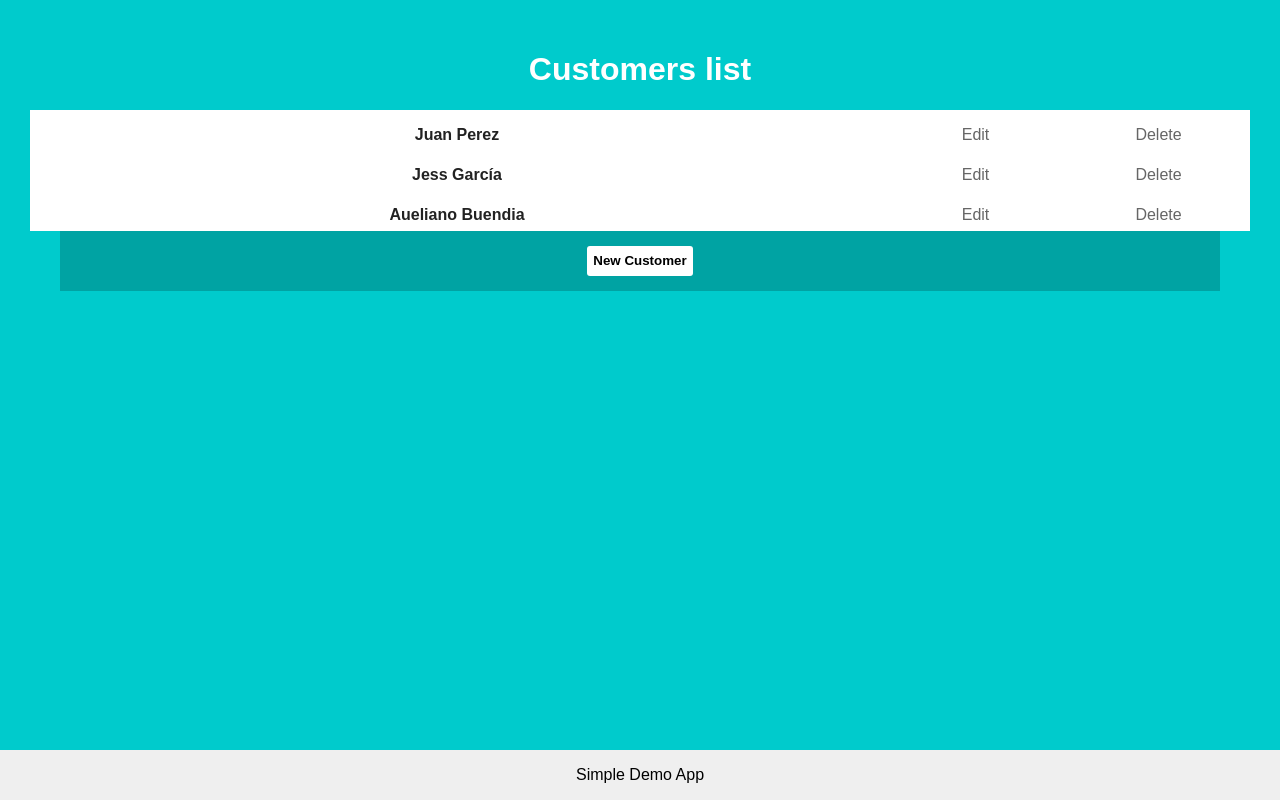
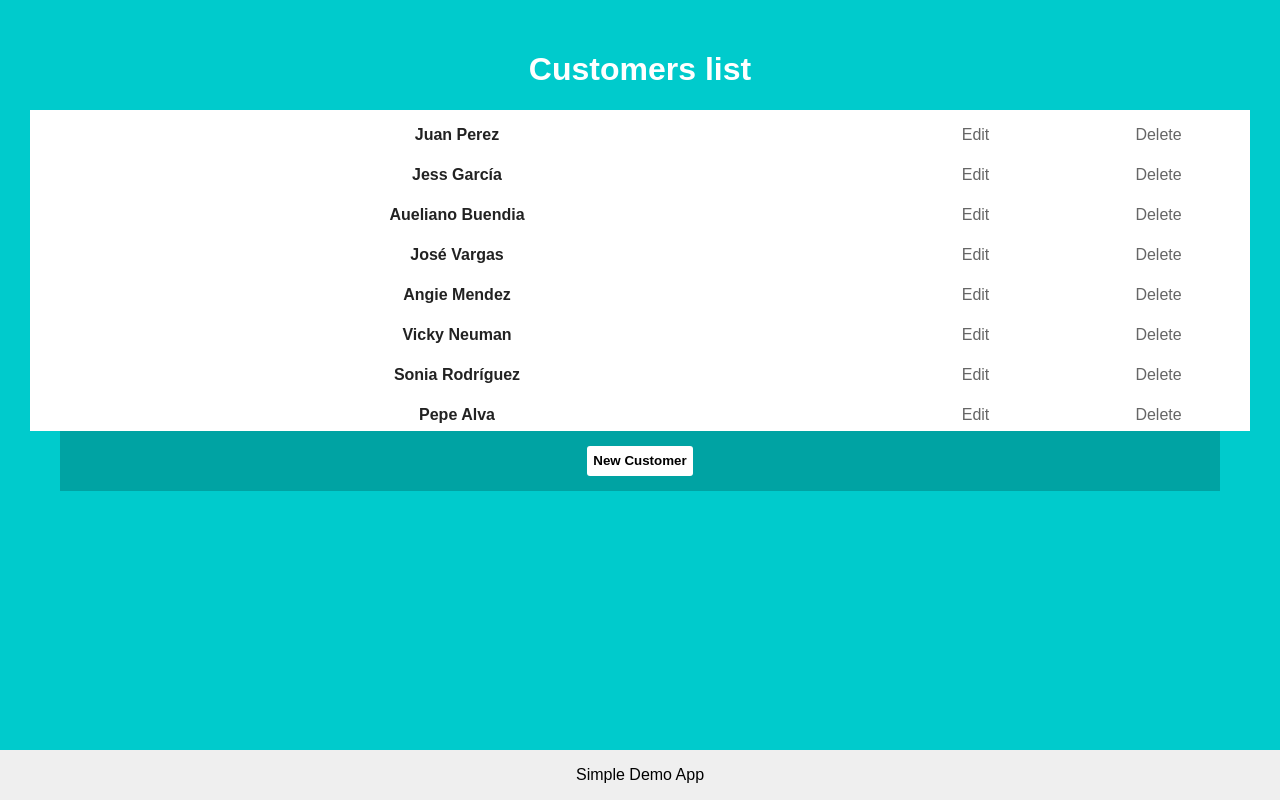
Before and after one commit to heilop/simple-customer-app, a React (Create React App) app: page /customers in a window 1280 px wide. Built offline with nearby package versions, Linux system fonts and the light colour scheme; data requests are answered from the project's data file.

Commit message:
Add creation of a new customer.

```diff
--- a/db.json
+++ b/db.json
@@ -14,6 +14,31 @@
       "id": "30000000",
       "name": "Aueliano Buendia",
       "age": 30
+    },
+    {
+      "name": "José Vargas",
+      "id": "15500000",
+      "age": 23
+    },
+    {
+      "name": "Angie Mendez",
+      "id": "31000000",
+      "age": 32
+    },
+    {
+      "name": "Vicky Neuman",
+      "id": "2200000000",
+      "age": 24
+    },
+    {
+      "name": "Sonia Rodríguez",
+      "id": "430000000",
+      "age": 32
+    },
+    {
+      "id": "132000000",
+      "name": "Pepe Alva",
+      "age": 23
     }
   ],
   "posts": [
--- /dev/null
+++ b/src/actions/insertCustomer.js
@@ -0,0 +1,8 @@
+import { createAction } from "redux-actions";
+import { INSERT_CUSTOMER } from "../constants";
+import { apiPost } from "./../api";
+import { urlCustomers } from './../api/urls'
+
+export const insertCustomer = createAction(INSERT_CUSTOMER,
+    customer => apiPost(urlCustomers, customer)()
+  );
--- a/src/api/index.js
+++ b/src/api/index.js
@@ -4,4 +4,12 @@ export const apiPut = (url, id, obj) => () => fetch(`${url}/${id}`, {
   method: 'PUT',
   body: JSON.stringify(obj),
   headers: new Headers({ 'Content-type': 'application/json' })
-}).then(data => data.json())
+}).then(data => data.json());
+
+export const apiPost = (url, obj) => () => fetch(`${url}`, {
+  method: 'POST',
+  body: JSON.stringify(obj),
+  headers: new Headers({
+    'Content-type': 'application/json'
+  })
+}).then(data => data.json());
--- a/src/constants/index.js
+++ b/src/constants/index.js
@@ -1,3 +1,3 @@
 export const FETCH_CUSTOMERS = 'FETCH_CUSTOMERS';
-
 export const UPDATE_CUSTOMER = 'UPDATE_CUSTOMER';
+export const INSERT_CUSTOMER = 'INSERT_CUSTOMER';
--- a/src/containers/NewCustomerContainer.js
+++ b/src/containers/NewCustomerContainer.js
@@ -2,6 +2,7 @@ import React, { Component } from 'react';
 import PropTypes from 'prop-types';
 import AppFrame from './../components/AppFrame';
 import CustomerEdit from './../components/CustomerEdit';
+import { insertCustomer } from './../actions/insertCustomer';
 import { withRouter } from 'react-router-dom';
 import { connect } from 'react-redux';
 
@@ -11,18 +12,25 @@ class NewCustomerContainer extends Component {
     this.props.history.goBack();
   }
 
-  handleSubmit = () => {
-
+  handleSubmit = values => {
+    this.props.insertCustomer(values);
   }
 
-  handleSubmitSuccess = () => {
-
+  handleOnSubmitSuccess = () => {
+    this.props.history.goBack();
   }
 
   renderBody = () => {
+    const newCostumer = {
+      "id": "",
+      "name": "",
+      "age": 0,
+    }
+
     return <CustomerEdit
+        { ...newCostumer }
         onSubmit = { this.handleSubmit }
-        onSubmitSucess = { this.handleSubmitSuccess }
+        onSubmitSuccess = { this.handleOnSubmitSuccess }
         onBack = { this.handleOnBack }
       />
   }
@@ -41,7 +49,7 @@ class NewCustomerContainer extends Component {
 }
 
 NewCustomerContainer.propTypes = {
-
+  insertCustomer: PropTypes.func.isRequired,
 };
 
-export default withRouter(connect(null, null)(NewCustomerContainer));
+export default withRouter(connect(null, { insertCustomer })(NewCustomerContainer));
```
